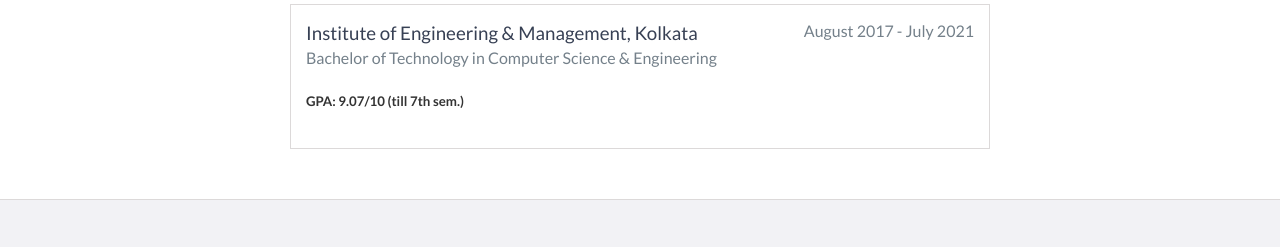
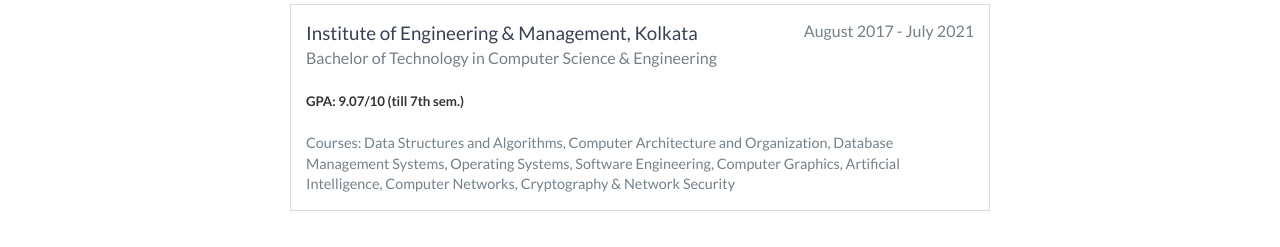
Before and after one commit to swarn4399/resume, a website: page index.html in a window 1280 px wide. Shown: the part 2520-2767 px from the top of the page. Drawn offline with nearby package versions, Linux system fonts and the light colour scheme.

Commit message:
Update index.html

```diff
--- a/index.html
+++ b/index.html
@@ -131,6 +131,8 @@
             <span class="education-date">August 2017 - July 2021</span>
             <h4>Bachelor of Technology in Computer Science & Engineering</h4>
 		<h5>GPA: 9.07/10 (till 7th sem.)</h5>
+		<p>Courses: Data Structures and Algorithms, Computer Architecture and Organization, Database Management Systems, Operating Systems, Software Engineering,
+			Computer Graphics, Artificial Intelligence, Computer Networks, Cryptography & Network Security</p>
         </div>
         <!-- End .education-block -->
     </div>
```
